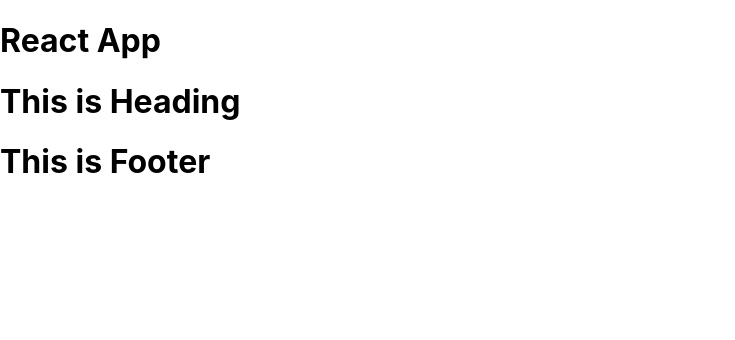
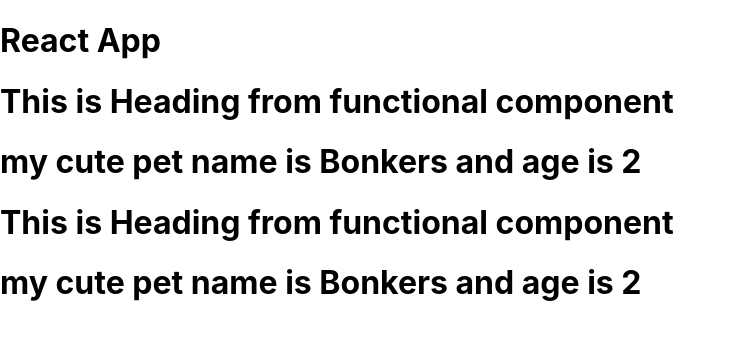
Before and after one commit to shreyaskraleti/React-files, a React (Create React App) app: page / in a window 1280 px wide. Shown: the top 340 px of the page, without its empty margins (0-735 px from the left). Built offline with nearby package versions, Linux system fonts and the light colour scheme.

Commit message:
class and functional component files

```diff
--- a/src/App.js
+++ b/src/App.js
@@ -6,8 +6,11 @@
   return (
     <div className="App">
       <h1>React App</h1>
-      <Header/>
-      <Footer/>
+      <Header name = "from functional component"/>
+      <Footer name = "from class component"/>
+      <Header name = "from functional component"/>
+      <Footer name = "from class component"/>
+
     </div>
   );
 }
--- a/src/Components/Footer.js
+++ b/src/Components/Footer.js
@@ -1,14 +1,22 @@
 import React, { Component } from "react";
 
+
 class Footer extends Component {
+    constructor () {
+        super();
+        this.state = {
+            name: "Bonkers",
+            age: 2,
+        }
+    }
+
     render() {
         return (
-            <div>
-                <h1>This is Footer</h1>
+            <div className="Footer">
+                <h1>my cute pet name is {this.state.name} and age is {this.state.age}</h1>
             </div>
         )
     }
-
 }
 
 export default Footer;
--- a/src/Components/Header.js
+++ b/src/Components/Header.js
@@ -1,9 +1,9 @@
 import React from "react";
 
-function Header() {
+function Header(props) {
     return(
         <div className="Header">
-            <h1> This is Heading </h1>
+            <h1> This is Heading {props.name} </h1>
         </div>
     )
 }
```
